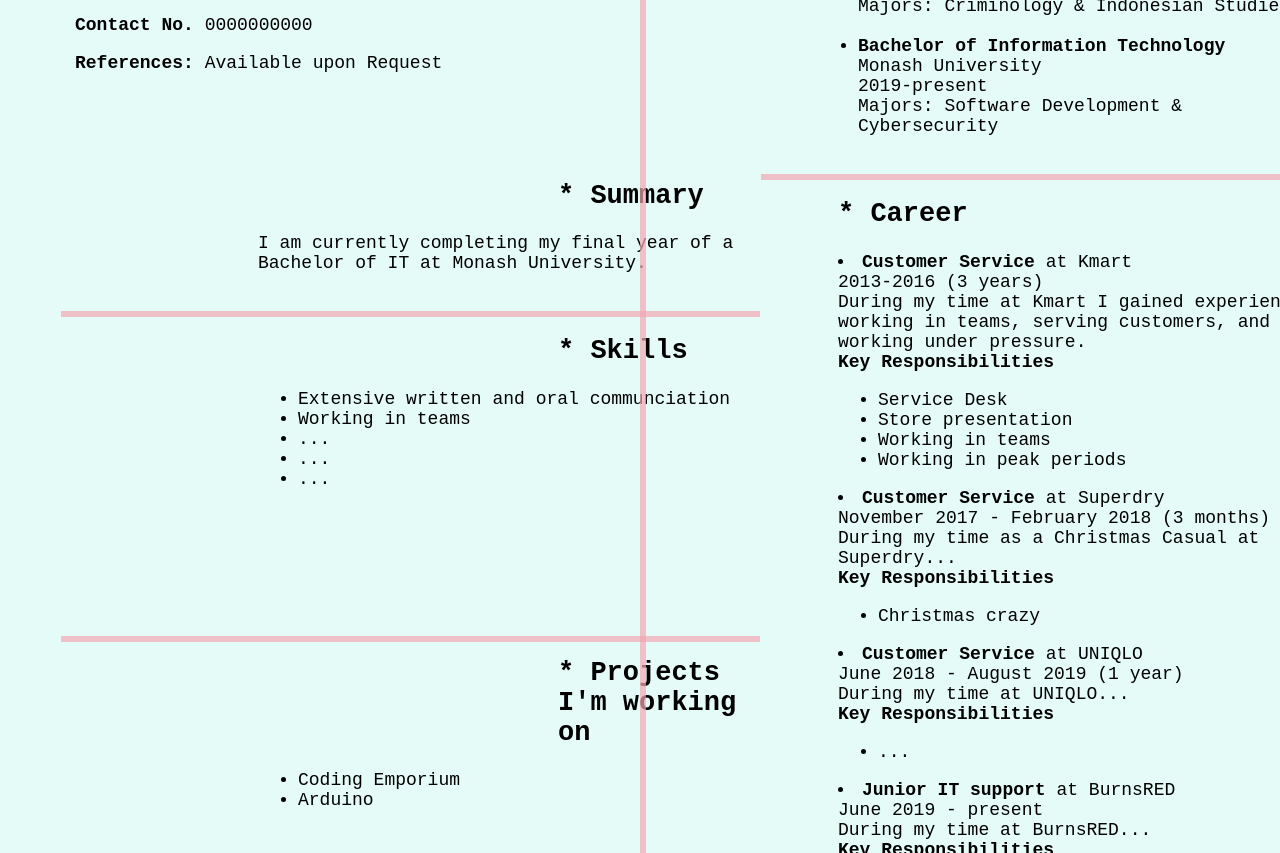
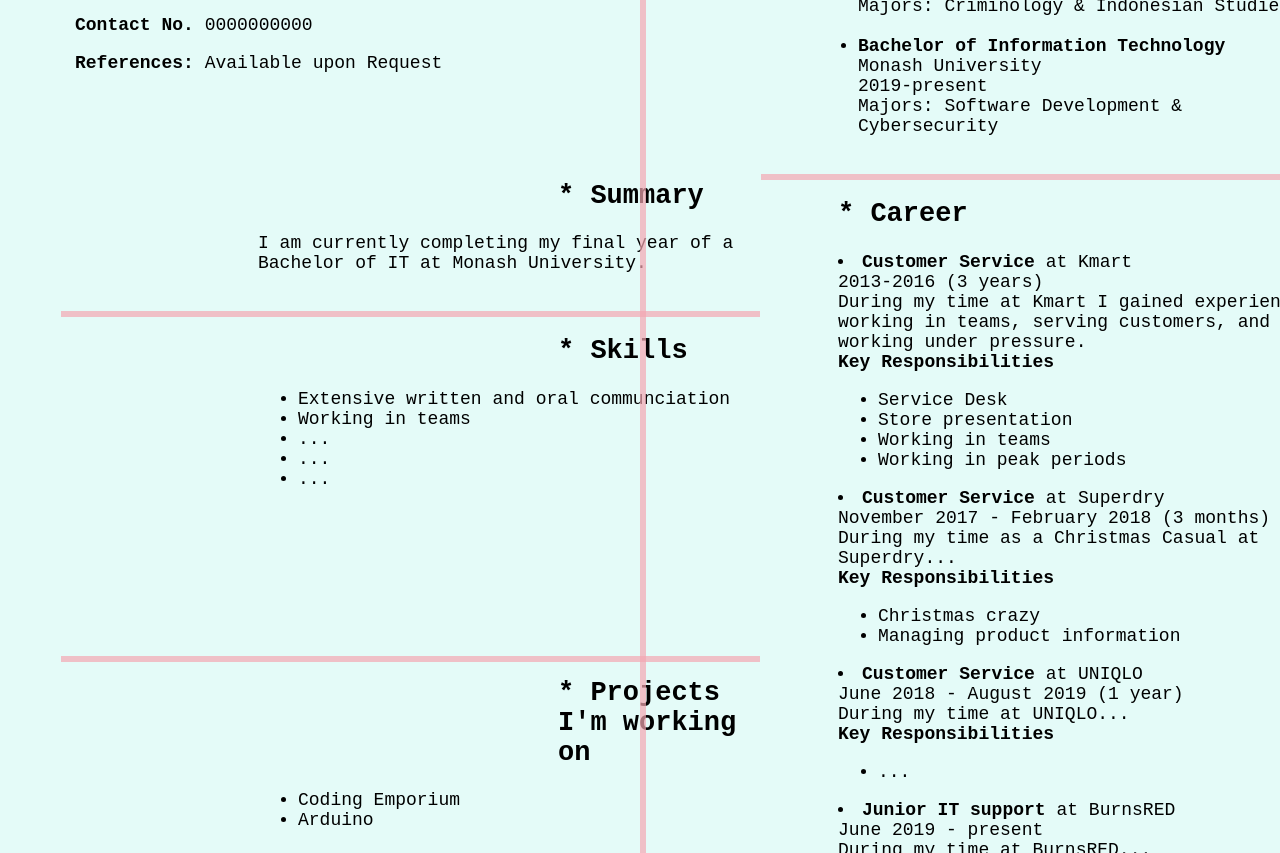
Before and after one commit to MeganBurns/meganburns.github.io, a plain HTML site: page index.html in a window 1280 px wide. Shown: the part 247-1100 px from the top of the page. Drawn offline with Linux system fonts and the light colour scheme.

Commit message:
superdry

```diff
--- a/index.html
+++ b/index.html
@@ -80,6 +80,7 @@
             as a Christmas Casual at Superdry...<br><strong>Key Responsibilities</strong>
             <ul>
                 <li>Christmas crazy</li>
+                <li>Managing product information</li>
             </ul>
         </li>
         <li><strong>Customer Service</strong> at UNIQLO<br>June 2018 - August 2019 (1 year)<br>During my time at
```
